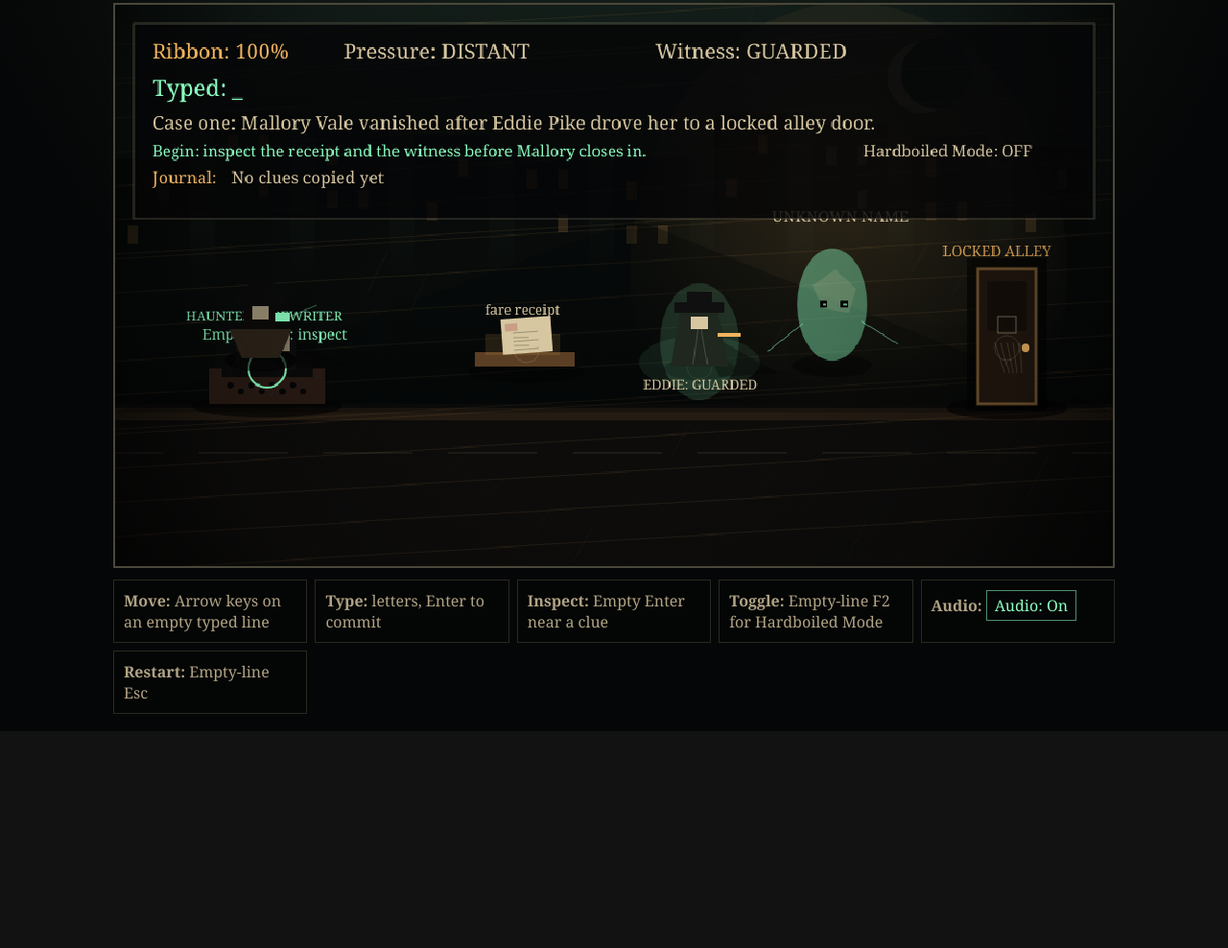
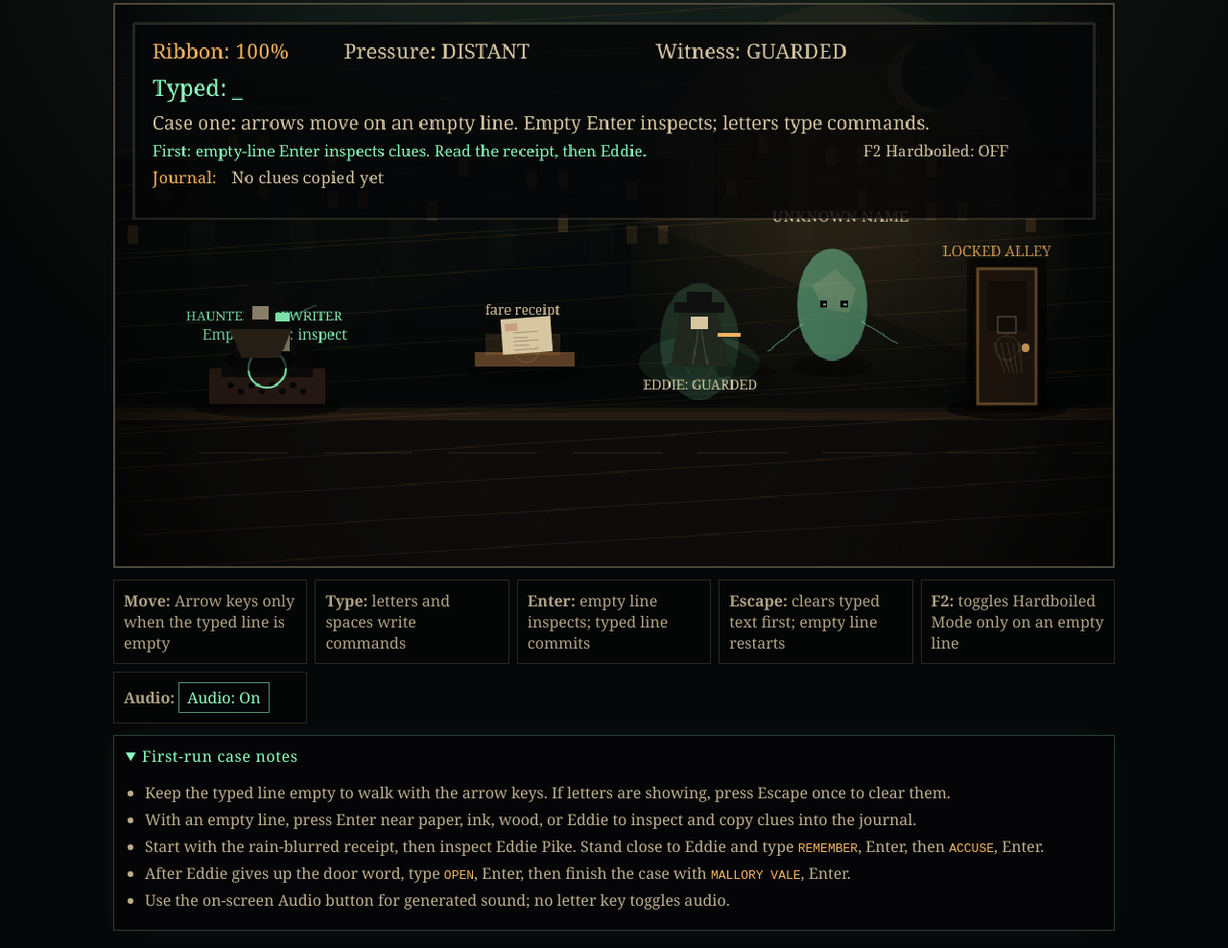
Before and after one commit to billybox1926-jpg/Ghost-Writer, a website with bundled scripts: page index.html in a window 1280 px wide. Shown: the part 214-1202 px from the top of the page at 96% size. Before the commit the page ends 976 px from the top, so only its background shows below. Built offline with nearby package versions, Linux system fonts and the light colour scheme.

Commit message:
Improve Mallory Vale onboarding guidance
Merge PR #34.

Adds first-run case notes, clearer controls and objective copy, synchronized accessibility status text, a door-ready objective phase, README updates, and helper test coverage.

```diff
--- a/index.html
+++ b/index.html
@@ -21,21 +21,31 @@
       aria-roledescription="keyboard game"
       tabindex="0"
       aria-label="Ghost Writer prototype canvas"
-      aria-describedby="controls-help game-status"
+      aria-describedby="controls-help first-run-guide game-status"
     >
-      Ghost Writer is a keyboard-controlled canvas game. Move with arrow keys, type command words, inspect clues with empty-line Enter, toggle generated audio with the Audio button, restart with empty-line Escape, and toggle Hardboiled Mode with empty-line F2.
+      Ghost Writer is a keyboard-controlled canvas game. Arrow keys move only when the typed line is empty. Letters and spaces type into the haunted typewriter. Enter inspects on an empty line or commits typed words. Escape clears typed text first, then restarts on an empty line. Empty-line F2 toggles Hardboiled Mode. Generated audio uses the on-screen Audio button.
     </canvas>
     <section id="game-status" class="sr-only" role="status" aria-live="polite" aria-atomic="true">
-      Ribbon 100 percent. Hardboiled Mode off. Witness guarded. No letters typed. Find the True Name. Paper, ink, and wood will talk.
+      Ribbon 100 percent. Hardboiled Mode off. Witness guarded. No letters typed. Arrow keys move on an empty line. Empty Enter inspects nearby clues. Type REMEMBER and ACCUSE near Eddie, then OPEN the door and type MALLORY VALE.
     </section>
     <section id="controls-help" class="hud-help" aria-label="Keyboard controls">
-      <p><strong>Move:</strong> Arrow keys on an empty typed line</p>
-      <p><strong>Type:</strong> letters, Enter to commit</p>
-      <p><strong>Inspect:</strong> Empty Enter near a clue</p>
-      <p><strong>Toggle:</strong> Empty-line F2 for Hardboiled Mode</p>
+      <p><strong>Move:</strong> Arrow keys only when the typed line is empty</p>
+      <p><strong>Type:</strong> letters and spaces write commands</p>
+      <p><strong>Enter:</strong> empty line inspects; typed line commits</p>
+      <p><strong>Escape:</strong> clears typed text first; empty line restarts</p>
+      <p><strong>F2:</strong> toggles Hardboiled Mode only on an empty line</p>
       <p><strong>Audio:</strong> <button id="audio-toggle" class="audio-toggle" type="button" aria-pressed="true">Audio: On</button></p>
-      <p><strong>Restart:</strong> Empty-line Esc</p>
     </section>
+    <details id="first-run-guide" class="case-guide" open>
+      <summary>First-run case notes</summary>
+      <ul>
+        <li>Keep the typed line empty to walk with the arrow keys. If letters are showing, press Escape once to clear them.</li>
+        <li>With an empty line, press Enter near paper, ink, wood, or Eddie to inspect and copy clues into the journal.</li>
+        <li>Start with the rain-blurred receipt, then inspect Eddie Pike. Stand close to Eddie and type <code>REMEMBER</code>, Enter, then <code>ACCUSE</code>, Enter.</li>
+        <li>After Eddie gives up the door word, type <code>OPEN</code>, Enter, then finish the case with <code>MALLORY VALE</code>, Enter.</li>
+        <li>Use the on-screen Audio button for generated sound; no letter key toggles audio.</li>
+      </ul>
+    </details>
   </main>
   <script type="module" src="src/main.js"></script>
 </body>
--- a/scripts/test.mjs
+++ b/scripts/test.mjs
@@ -379,6 +379,12 @@ assert.equal(
 );
 
 assert.equal(
+  getFirstCasePhase({ discoveredClueIds: ['receipt', 'witness'], witnessMemoryState: 'cornered', doorOpen: false, ghostActive: true }),
+  firstCasePhases.DOOR_READY,
+  'cornering Eddie should point the first case objective to the door word before the door opens'
+);
+
+assert.equal(
   getFirstCasePhase({ discoveredClueIds: ['receipt', 'witness'], witnessMemoryState: 'cornered', doorOpen: true, ghostActive: true }),
   firstCasePhases.CONFRONTATION,
   'opening the locked door should mark the Mallory Vale confrontation phase'
--- a/src/case-flow.js
+++ b/src/case-flow.js
@@ -1,14 +1,16 @@
 export const firstCasePhases = {
   BEGINNING: 'beginning',
   INVESTIGATION: 'investigation',
+  DOOR_READY: 'door-ready',
   CONFRONTATION: 'confrontation',
   ENDING_LEAD: 'ending-lead'
 };
 
 const phaseObjectives = {
-  [firstCasePhases.BEGINNING]: 'Begin: inspect the receipt and the witness before Mallory closes in.',
-  [firstCasePhases.INVESTIGATION]: 'Investigation: make Eddie remember, then accuse him for the door word.',
-  [firstCasePhases.CONFRONTATION]: 'Confrontation: open the alley door and type MALLORY VALE.',
+  [firstCasePhases.BEGINNING]: 'First: empty-line Enter inspects clues. Read the receipt, then Eddie.',
+  [firstCasePhases.INVESTIGATION]: 'Next: stand by Eddie; type REMEMBER, Enter, then ACCUSE, Enter.',
+  [firstCasePhases.DOOR_READY]: 'Door word won: type OPEN, Enter. The locked room will answer.',
+  [firstCasePhases.CONFRONTATION]: 'Finish: type MALLORY VALE, Enter, once the door is open.',
   [firstCasePhases.ENDING_LEAD]: 'Ending lead: follow the printer\'s mark beyond the open alley.'
 };
 
@@ -20,6 +22,7 @@ export function getFirstCasePhase({
 } = {}) {
   if (!ghostActive) return firstCasePhases.ENDING_LEAD;
   if (doorOpen) return firstCasePhases.CONFRONTATION;
+  if (witnessMemoryState === 'cornered') return firstCasePhases.DOOR_READY;
 
   const hasReceipt = discoveredClueIds.includes('receipt');
   const hasWitnessTurn = witnessMemoryState !== 'guarded' || discoveredClueIds.includes('witness');
--- a/src/main.js
+++ b/src/main.js
@@ -57,7 +57,7 @@ const inspectables = [
     id: 'typewriter',
     title: 'Haunted typewriter',
     journal: 'Typewriter: the E key sticks, as if begging to examine the room.',
-    message: 'The typewriter chatters: clues must be read, not bumped into.',
+    message: 'The typewriter chatters: arrows move only on an empty line; letters and spaces become commands.',
     x: 146,
     y: 350,
     range: 62
@@ -66,7 +66,7 @@ const inspectables = [
     id: 'door',
     title: 'Locked alley door',
     journal: "Door: fresh scratches match Mallory's nails; the wood is waiting for OPEN.",
-    message: 'The locked door smells of rain, roses, and burned newsprint. Eddie knows the word it obeys.',
+    message: 'The locked door will not open until Eddie is cornered. Inspect him, make him remember, then ACCUSE.',
     x: 858,
     y: 330,
     range: 64
@@ -75,7 +75,7 @@ const inspectables = [
     id: 'witness',
     title: 'Raincoat witness',
     journal: "Witness: Eddie Pike carried Mallory's receipt and flinches at FORGET, REMEMBER, and ACCUSE.",
-    message: "Eddie Pike hides under his raincoat. Type FORGET, REMEMBER, or ACCUSE while he can hear it.",
+    message: "Eddie Pike hides under his raincoat. Stand close; type REMEMBER, Enter, then ACCUSE when he cracks.",
     x: 562,
     y: 348,
     range: 68
@@ -103,7 +103,7 @@ const commands = {
 const initialState = () => ({
   player: { x: 140, y: 340, speed: 2.2 },
   typed: '',
-  message: 'Case one: Mallory Vale vanished after Eddie Pike drove her to a locked alley door.',
+  message: 'Case one: arrows move on an empty line. Empty Enter inspects; letters type commands.',
   ribbon: 100,
   hardboiled: false,
   clueFound: false,
@@ -231,7 +231,7 @@ function inspectNearby() {
   const inspectable = getNearbyInspectable();
 
   if (!inspectable) {
-    state.message = 'Nothing nearby answers the ribbon. Step closer to paper, ink, or wood.';
+    state.message = 'Nothing nearby answers. Leave the typed line empty, step closer with arrows, then press Enter.';
     audio.playCue('blocked');
     return false;
   }
@@ -318,7 +318,7 @@ function commitWord() {
 
   if (trueNameAttempt === 'exact' && state.ghost.active) {
     if (!state.doorOpen) {
-      state.message = 'True Name blocked: Mallory hears it through the locked door, but the sealed room keeps its confession. ACCUSE Eddie, then OPEN the door.';
+      state.message = 'True Name blocked: Mallory hears it, but the door is sealed. ACCUSE Eddie, then type OPEN.';
       audio.playCue('blocked');
       dropRibbon(ribbonLoss.gatedWord, 4);
       return;
@@ -349,7 +349,7 @@ function commitWord() {
 
   if (commands[word]) {
     if (word === 'OPEN' && state.witness.memoryState !== 'cornered') {
-      state.message = 'OPEN is blocked: the lock rattles, but Eddie still owns the missing confession. ACCUSE him first.';
+      state.message = 'OPEN is blocked: Eddie still owns the missing confession. Stand by him and type ACCUSE first.';
       audio.playCue('blocked');
       dropRibbon(ribbonLoss.gatedWord, 4);
       return;
@@ -369,7 +369,7 @@ function commitWord() {
 
   audio.playCue('reject');
   dropRibbon(ribbonLoss.wrongWord, 7);
-  state.message = `${word} is rejected. Wrong letters snag the ribbon, but the night gives you room to recover.`;
+  state.message = `${word} is rejected. Use clue words: REMEMBER, ACCUSE, OPEN, then MALLORY VALE.`;
 }
 
 function burst(x, y, count) {
@@ -889,7 +889,7 @@ function drawHud() {
   drawPixelText(`Typed: ${state.typed || '_'}`, 36, 88, 22, '#8cffc1');
   drawPixelText(state.message, 36, 120, 18, '#d7c7a1');
   drawPixelText(getFirstCaseObjective(state.casePhase), 36, 146, 15, '#8cffc1');
-  drawPixelText(`Hardboiled Mode: ${state.hardboiled ? 'ON' : 'OFF'}`, 720, 146, 15, '#d7c7a1');
+  drawPixelText(`F2 Hardboiled: ${state.hardboiled ? 'ON' : 'OFF'}`, 720, 146, 15, '#d7c7a1');
 
   const discoveredClues = getDiscoveredClues(journalItems, state.discoveredClueIds);
   drawPixelText('Journal:', 36, 172, 16, '#f2b35f');
@@ -911,7 +911,7 @@ function updateStatusPanel() {
   const journalSummary = discoveredClues.length
     ? discoveredClues.slice(-3).map((clue) => clue.journal).join(' ')
     : 'No clues copied yet.';
-  const typedSummary = state.typed ? `Typed ${state.typed}.` : 'No letters typed.';
+  const typedSummary = state.typed ? `Typed ${state.typed}. Enter commits typed words; Escape clears this typed line first.` : 'No letters typed. Arrow keys move; Enter inspects nearby clues; Escape restarts; F2 toggles Hardboiled Mode.';
 
   const nextStatusText = [
     `Ribbon ${Math.ceil(state.ribbon)} percent.`,
@@ -973,7 +973,7 @@ window.addEventListener('keydown', (event) => {
   if (key === 'Escape') {
     if (state.typed) {
       state.typed = '';
-      state.message = 'Typed line cleared. The case stays open.';
+      state.message = 'Typed line cleared. Escape restarts only when the line is already empty.';
       audio.playCue('commit');
       return;
     }
@@ -989,7 +989,7 @@ window.addEventListener('keydown', (event) => {
   if (key === 'F2') {
     if (shortcutEligible) {
       state.hardboiled = !state.hardboiled;
-      state.message = state.hardboiled ? 'No backspace. No mercy.' : 'Backspace restored. The night softens by one notch.';
+      state.message = state.hardboiled ? 'Hardboiled Mode on: Backspace is barred. Empty-line F2 toggles it off.' : 'Hardboiled Mode off: Backspace works again. Empty-line F2 toggles it.';
       audio.playCue('commit');
     }
     return;
--- a/src/styles.css
+++ b/src/styles.css
@@ -104,3 +104,36 @@ canvas:focus-visible {
   outline: 3px solid var(--ghost);
   outline-offset: 2px;
 }
+
+.case-guide {
+  margin-top: 12px;
+  border: 1px solid rgba(140, 255, 193, 0.24);
+  background: rgba(5, 6, 7, 0.62);
+  color: rgba(215, 199, 161, 0.88);
+  box-shadow: 0 0 22px rgba(140, 255, 193, 0.06);
+}
+
+.case-guide summary {
+  cursor: pointer;
+  padding: 10px 12px;
+  color: var(--ghost);
+  letter-spacing: 0.04em;
+}
+
+.case-guide summary:focus-visible {
+  outline: 3px solid var(--ghost);
+  outline-offset: 2px;
+}
+
+.case-guide ul {
+  margin: 0;
+  padding: 0 18px 14px 32px;
+}
+
+.case-guide li {
+  margin: 6px 0;
+}
+
+.case-guide code {
+  color: var(--amber);
+}
```
Also changed, not shown: README.md.
